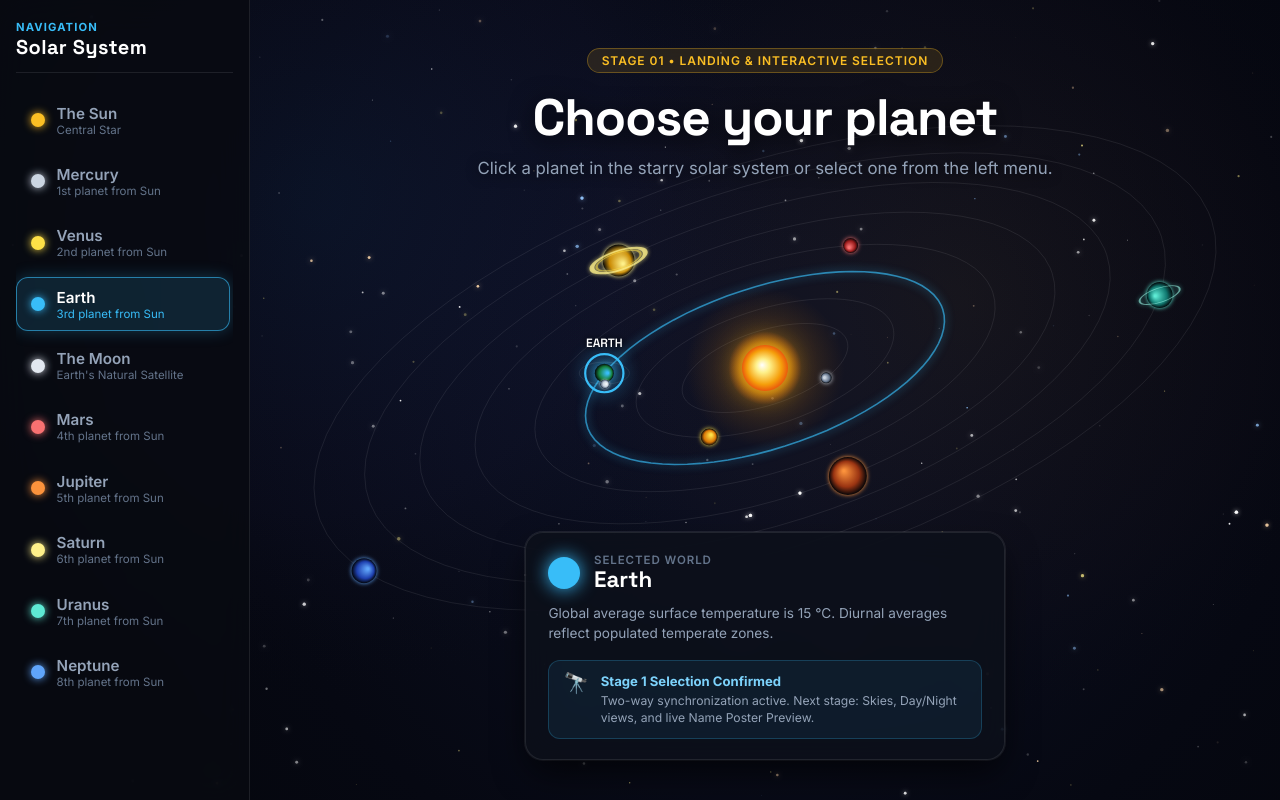
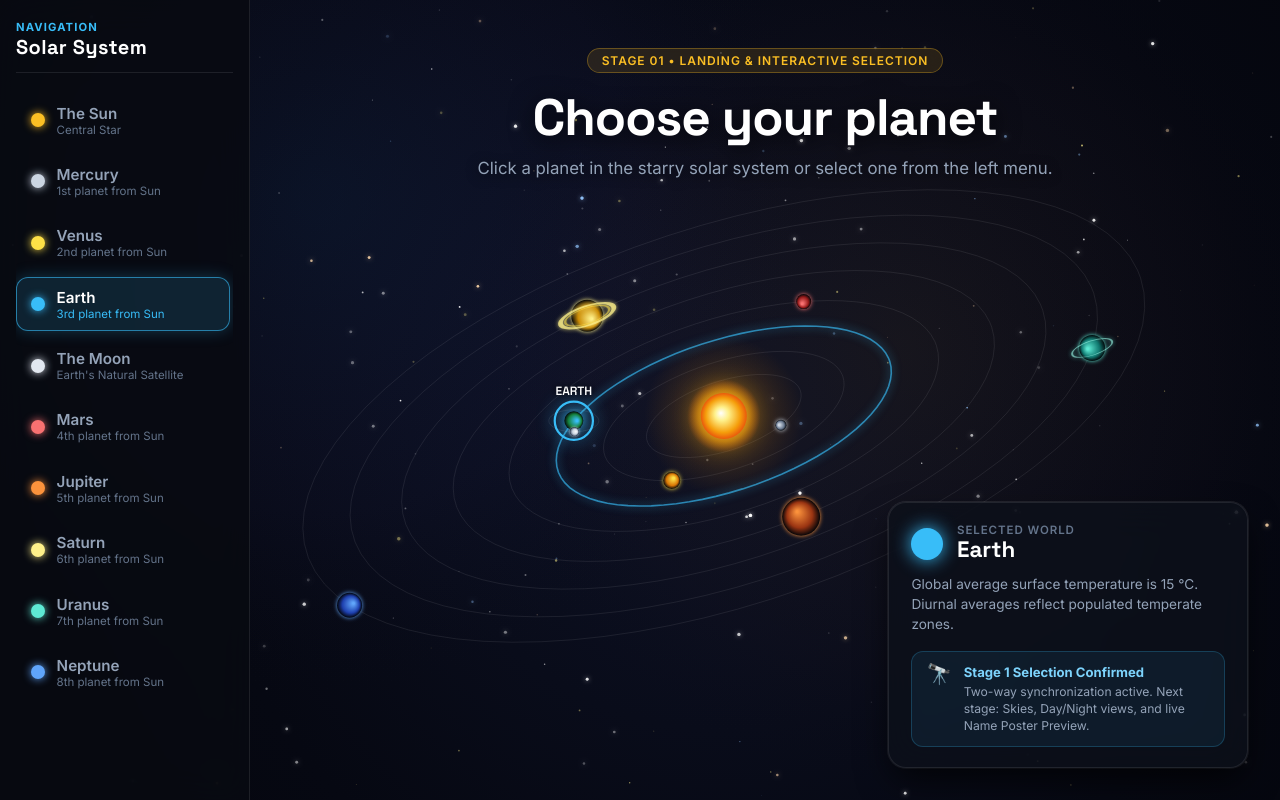
Before and after one commit to noushin-sk03/planet-name-poster-vf, a plain HTML site: page index.html in a window 1280 px wide. Drawn offline with Linux system fonts and the light colour scheme; animation ran at ten frames a second.

Commit message:
style(layout): dock selected world panel to bottom-right corner for unobstructed view of solar system

```diff
--- a/css/style.css
+++ b/css/style.css
@@ -333,21 +333,34 @@ body {
   text-shadow: 0 2px 12px rgba(0, 0, 0, 0.8);
 }
 
-/* --- Selected Planet Placeholder Panel --- */
+/* --- Selected Planet Placeholder Panel (Docked on Right) --- */
 .selection-panel {
   width: 100%;
-  max-width: 480px;
+  max-width: 440px;
   pointer-events: auto; /* Clickable */
   margin-top: auto;
 }
 
+@media (min-width: 820px) {
+  .selection-panel {
+    position: fixed;
+    right: 2rem;
+    bottom: 2rem;
+    width: 360px;
+    max-width: calc(100vw - 300px);
+    margin: 0;
+    z-index: 30;
+  }
+}
+
 .selection-card {
   background: var(--color-bg-card);
-  backdrop-filter: blur(16px);
+  backdrop-filter: blur(18px);
+  -webkit-backdrop-filter: blur(18px);
   border: 1px solid var(--color-border);
   border-radius: var(--radius-lg);
   padding: 1.25rem 1.4rem;
-  box-shadow: 0 15px 35px -5px rgba(0, 0, 0, 0.7), 0 0 0 1px var(--color-border);
+  box-shadow: 0 15px 35px -5px rgba(0, 0, 0, 0.75), 0 0 0 1px var(--color-border);
   transition: transform var(--transition-fast), border-color var(--transition-fast);
 }
 
--- a/js/background.js
+++ b/js/background.js
@@ -245,13 +245,14 @@ const SolarBackground = (() => {
     // Center point of the Solar System
     // On desktop, offset slightly to account for the 250px left sidebar
     if (width >= 820) {
-      sunCenterX = 250 + (width - 250) * 0.50;
-      sunCenterY = height * 0.46;
-      baseRadius = Math.min((width - 250) * 0.48, height * 0.60);
+      // Space between left sidebar (250px) and right panel
+      sunCenterX = 250 + (width - 250) * 0.46;
+      sunCenterY = height * 0.52;
+      baseRadius = Math.min((width - 250) * 0.45, height * 0.56);
     } else {
       sunCenterX = width * 0.50;
-      sunCenterY = height * 0.43;
-      baseRadius = Math.min(width * 0.52, height * 0.46);
+      sunCenterY = height * 0.40;
+      baseRadius = Math.min(width * 0.50, height * 0.42);
     }
 
     sunBody.projX = sunCenterX;
```
